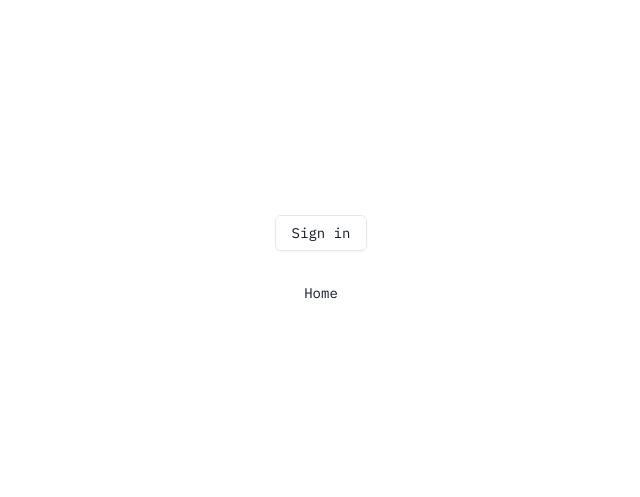
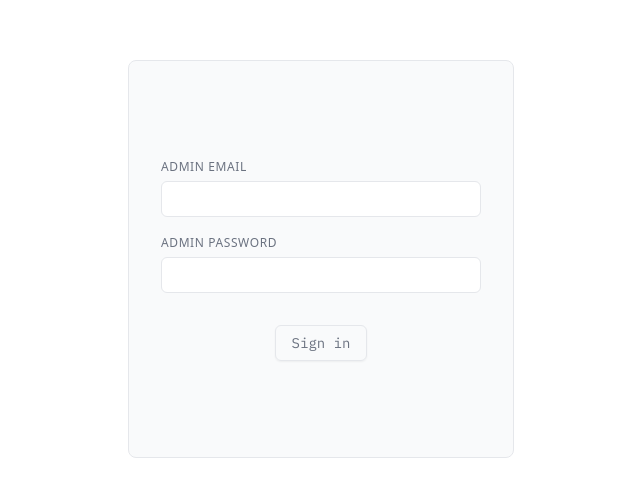
Before and after one commit to th-shubham/exif-blog, a Next.js app: page /sign-in in a window 1280 px wide. Shown: the part 141-638 px from the top of the page, without its empty margins (319-959 px from the left). Built offline with nearby package versions, Linux system fonts and the light colour scheme; no server answers.

Commit message:
Switch to email-based login

```diff
--- a/src/app/sign-in/page.tsx
+++ b/src/app/sign-in/page.tsx
@@ -1,21 +1,21 @@
 import { auth } from '@/auth';
-import LoginButton from '@/components/LoginButton';
+import SignInForm from '@/auth/SignInForm';
 import { cc } from '@/utility/css';
-import Link from 'next/link';
 import { redirect } from 'next/navigation';
 
 export default async function SignInPage() {
   const session = await auth();
+
   if (session?.user) {
     redirect('/');
   }
+
   return (
     <div className={cc(
       'fixed top-0 left-0 right-0 bottom-0',
       'flex items-center justify-center flex-col gap-8',
     )}>
-      <LoginButton />
-      <Link href="/">Home</Link>
+      <SignInForm />
     </div>
   );
 }
--- a/src/auth.ts
+++ /dev/null
@@ -1,40 +0,0 @@
-import NextAuth, { type DefaultSession } from 'next-auth';
-import GitHub from 'next-auth/providers/github';
-
-declare module 'next-auth' {
-  interface Session {
-    user: {
-      id: string
-    } & DefaultSession['user']
-  }
-}
-
-export const {
-  handlers: { GET, POST },
-  auth,
-} = NextAuth({
-  providers: [GitHub({
-    clientId: process.env.GITHUB_CLIENT_ID,
-    clientSecret: process.env.GITHUB_CLIENT_SECRET,
-  })],
-  callbacks: {
-    jwt({ token, profile }) {
-      if (profile) {
-        token.id = profile.id;
-        token.image = profile.avatar_url || profile.picture;
-      }
-      return token;
-    },
-    authorized({ auth }) {
-      // this ensures there is a logged in user for -every- request
-      return (
-        process.env.GITHUB_ADMIN_EMAIL !== undefined &&
-        process.env.GITHUB_ADMIN_EMAIL === auth?.user?.email
-      );
-    },
-  },
-  pages: {
-    // overrides the next-auth default sign-in page
-    signIn: '/sign-in',
-  },
-});
--- /dev/null
+++ b/src/auth/SignInForm.tsx
@@ -0,0 +1,47 @@
+'use client';
+
+import FieldSet from '@/components/FieldSet';
+import InfoBlock from '@/components/InfoBlock';
+import { signIn } from 'next-auth/react';
+import { useState } from 'react';
+
+export default function SignInForm() {
+  const [email, setEmail] = useState('');
+  const [password, setPassword] = useState('');
+
+  return (
+    <InfoBlock
+      className="space-y-8"
+      padding="loose"
+    >
+      <div className="space-y-4">
+        <FieldSet
+          id="email"
+          label="Admin Email"
+          value={email}
+          onChange={setEmail}
+        />
+        <FieldSet
+          id="password"
+          label="Admin Password"
+          value={password}
+          onChange={setPassword}
+          type="password"
+        />
+      </div>
+      <button
+        onClick={() => signIn(
+          'credentials',
+          {
+            email,
+            password,
+            callbackUrl: '/admin/photos',
+          },
+        )}
+      >
+        Sign in
+      </button>
+    </InfoBlock>
+  );
+}
+//
--- /dev/null
+++ b/src/auth/index.ts
@@ -0,0 +1,57 @@
+import NextAuth, { User, type DefaultSession } from 'next-auth';
+import Credentials from 'next-auth/providers/credentials';
+import { NextResponse } from 'next/server';
+
+declare module 'next-auth' {
+  interface Session {
+    user: {
+      id: string
+    } & DefaultSession['user']
+  }
+}
+
+export const {
+  handlers: { GET, POST },
+  auth,
+  CSRF_experimental,
+} = NextAuth({
+  providers: [
+    Credentials({
+      credentials: {
+        email: { label: 'Email', type: 'text' },
+        password: { label: 'Password', type: 'password' },
+      },
+      async authorize({ email, password }) {
+        if (
+          process.env.ADMIN_EMAIL && process.env.ADMIN_EMAIL === email &&
+          process.env.ADMIN_PASSWORD && process.env.ADMIN_PASSWORD === password
+        ) {
+          const user: User = { id: '1', email, name: 'Admin User' };
+          return user;
+        } else {
+          return null;
+        }
+      },
+    }),
+  ],
+  callbacks: {
+    authorized({ auth, request }) {
+      const url = new URL(request.url);
+      const { pathname } = url;
+
+      const isUrlProtected = pathname.startsWith('/admin');
+      const isLoggedIn = !!auth?.user;
+      const isAuthorized = !isUrlProtected || isLoggedIn;
+
+      if (pathname === '/admin') {
+        url.pathname = '/admin/photos';
+        return NextResponse.redirect(url);
+      }
+
+      return isAuthorized;
+    },
+  },
+  pages: {
+    signIn: '/sign-in',
+  },
+});
--- a/src/components/FieldSet.tsx
+++ b/src/components/FieldSet.tsx
@@ -5,6 +5,7 @@ export default function FieldSet({
   onChange,
   required,
   readOnly,
+  type = 'text',
 }: {
   id: string
   label: string
@@ -12,6 +13,7 @@ export default function FieldSet({
   onChange?: (value: string) => void
   required?: boolean
   readOnly?: boolean
+  type?: 'text' | 'password'
 }) {
   return (
     <div className="space-y-1">
@@ -30,7 +32,7 @@ export default function FieldSet({
         name={id}
         value={value}
         onChange={e => onChange?.(e.target.value)}
-        type="text"
+        type={type}
         autoComplete="off"
         readOnly={readOnly}
         className="w-full"
--- a/src/components/InfoBlock.tsx
+++ b/src/components/InfoBlock.tsx
@@ -3,13 +3,18 @@ import { ReactNode } from 'react';
 
 export default function InfoBlock({
   children,
+  className,
+  padding = 'loose',
 }: {
   children: ReactNode
+  className?: string
+  padding?: 'loose' | 'normal';
 } ) {
   return (
     <div className={cc(
       'flex flex-col items-center justify-center',
-      'px-8 py-24 rounded-lg',
+      'px-8 rounded-lg',
+      padding === 'loose' ? 'py-24' : 'py-8',
       'border',
       'bg-gray-50 border-gray-200',
       'dark:bg-gray-900/40 dark:border-gray-800',
@@ -19,6 +24,7 @@ export default function InfoBlock({
         'flex flex-col items-center justify-center',
         'space-y-4',
         'text-gray-500 dark:text-gray-400',
+        className,
       )}>
         {children}
       </div>
--- a/src/components/LoginButton.tsx
+++ /dev/null
@@ -1,14 +0,0 @@
-'use client';
-
-import { signIn } from 'next-auth/react';
-
-export default function LoginButton() {
-  return (
-    <div
-      className="button"
-      onClick={() => signIn('github', { callbackUrl: '/' })}
-    >
-      Sign in
-    </div>
-  );
-}
--- a/src/middleware.ts
+++ b/src/middleware.ts
@@ -1,5 +1,5 @@
 export { auth as middleware } from './auth';
 
 export const config = {
-  matcher: ['/admin/:path*'],
+  matcher: ['/((?!api|_next/static|_next/image|favicon.ico).*)'],
 };
--- a/src/site/globals.css
+++ b/src/site/globals.css
@@ -16,7 +16,7 @@
       tracking-wider
   }
   button, .button,
-  input[type=text] {
+  input[type=text], input[type=password] {
     @apply
       px-2 py-1.5
       border rounded-md
@@ -25,7 +25,7 @@
       font-mono text-base leading-none
       min-h-[2.25rem]
   }
-  input[type=text] {
+  input[type=text], input[type=password] {
     @apply
       min-w-[20rem] read-only:cursor-default
       read-only:bg-gray-100
```
